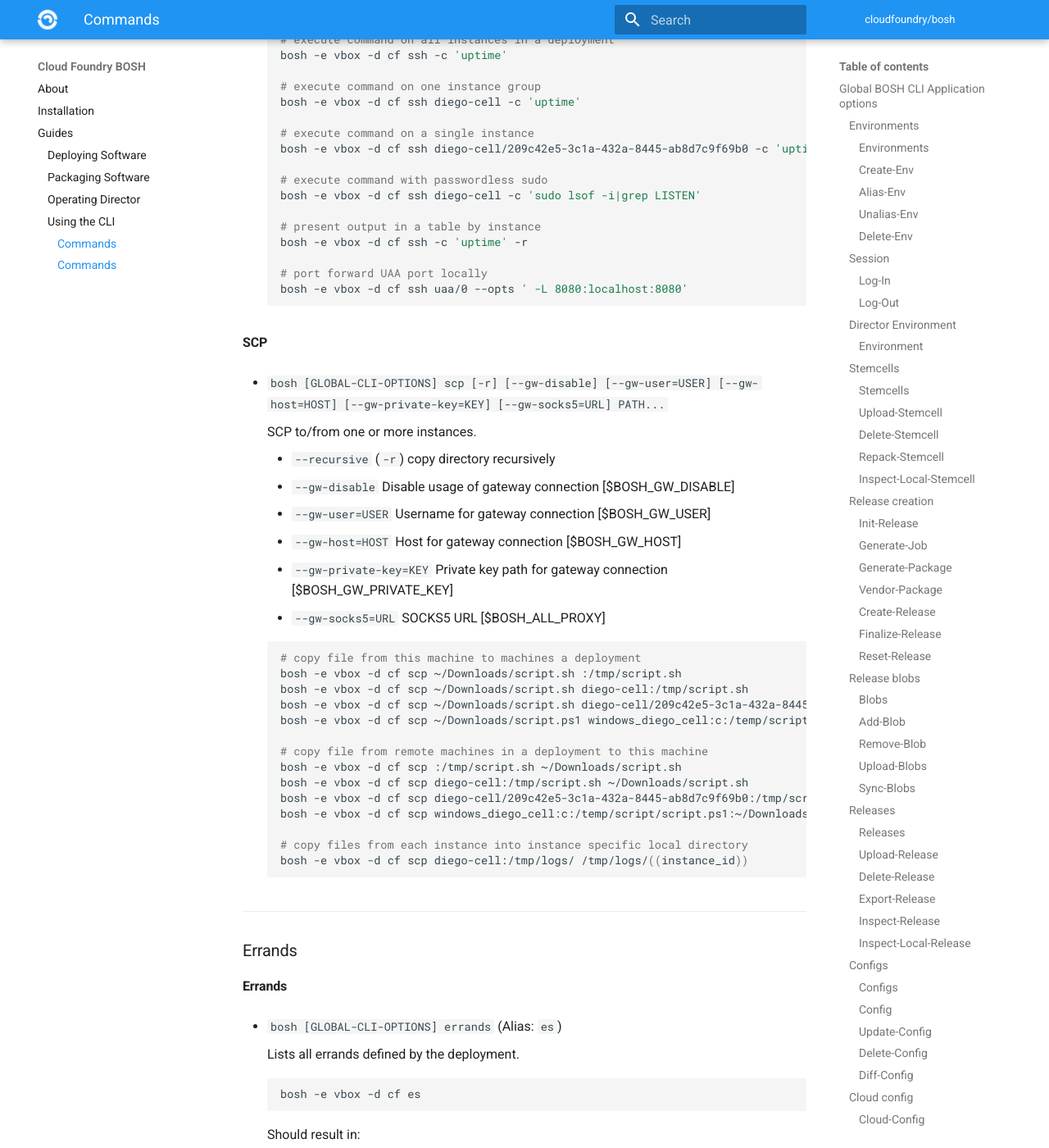
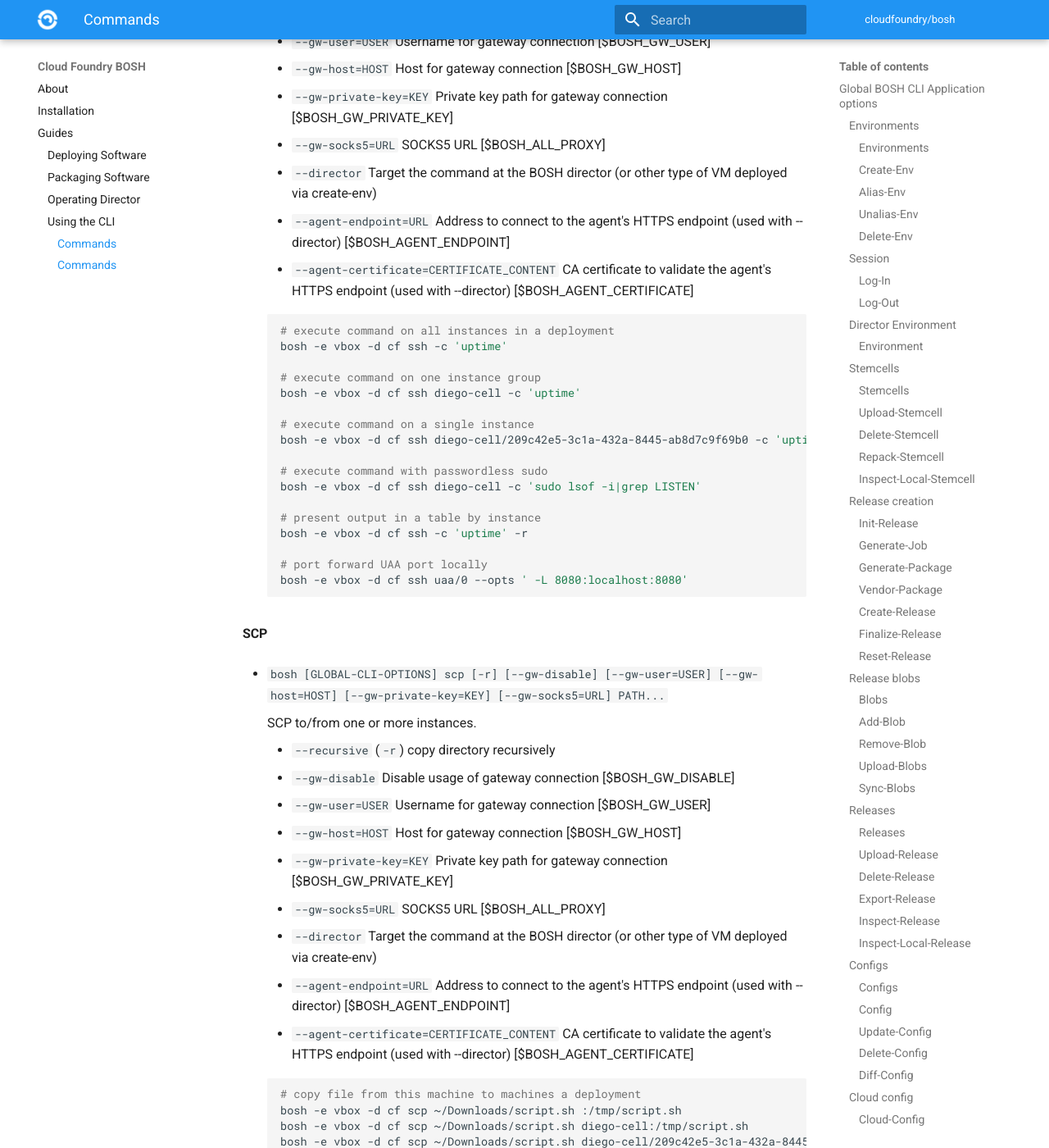
Before and after one commit to cloudfoundry/docs-bosh, an MkDocs documentation site: the page built from content/cli-v2.md, in a window 1280 px wide and 1400 px high, scrolled down 30939 px. Shown: the whole window at 82% size. Built offline with MkDocs 1.6.1 and Material for MkDocs 9.7.7, drawn with Linux system fonts in a browser that asks for light colours; old or Windows-style settings are respelled for this version of MkDocs; some of the changed text lies outside the part shown.

Commit message:
Update scp, ssh, and logs command options

````diff
--- a/content/cli-v2.md
+++ b/content/cli-v2.md
@@ -1113,6 +1113,9 @@ See [CPI config](cpi-config.md).
     - `--gw-host=HOST` Host for gateway connection [$BOSH_GW_HOST]
     - `--gw-private-key=KEY` Private key path for gateway connection [$BOSH_GW_PRIVATE_KEY]
     - `--gw-socks5=URL` SOCKS5 URL [$BOSH_ALL_PROXY]
+    - `--director` Target the command at the BOSH director (or other type of VM deployed via create-env)
+    - `--agent-endpoint=URL` Address to connect to the agent's HTTPS endpoint (used with --director) [$BOSH_AGENT_ENDPOINT]
+    - `--agent-certificate=CERTIFICATE_CONTENT` CA certificate to validate the agent's HTTPS endpoint (used with --director) [$BOSH_AGENT_CERTIFICATE]
 
     See [Location and use of logs](job-logs.md) for details.
 
@@ -1262,6 +1265,9 @@ See [CPI config](cpi-config.md).
     - `--gw-host=HOST` Host for gateway connection [$BOSH_GW_HOST]
     - `--gw-private-key=KEY` Private key path for gateway connection [$BOSH_GW_PRIVATE_KEY]
     - `--gw-socks5=URL` SOCKS5 URL [$BOSH_ALL_PROXY]
+    - `--director` Target the command at the BOSH director (or other type of VM deployed via create-env)
+    - `--agent-endpoint=URL` Address to connect to the agent's HTTPS endpoint (used with --director) [$BOSH_AGENT_ENDPOINT]
+    - `--agent-certificate=CERTIFICATE_CONTENT` CA certificate to validate the agent's HTTPS endpoint (used with --director) [$BOSH_AGENT_CERTIFICATE]
 
     ```shell
     # execute command on all instances in a deployment
@@ -1295,6 +1301,9 @@ See [CPI config](cpi-config.md).
     - `--gw-host=HOST` Host for gateway connection [$BOSH_GW_HOST]
     - `--gw-private-key=KEY` Private key path for gateway connection [$BOSH_GW_PRIVATE_KEY]
     - `--gw-socks5=URL` SOCKS5 URL [$BOSH_ALL_PROXY]
+    - `--director` Target the command at the BOSH director (or other type of VM deployed via create-env)
+    - `--agent-endpoint=URL` Address to connect to the agent's HTTPS endpoint (used with --director) [$BOSH_AGENT_ENDPOINT]
+    - `--agent-certificate=CERTIFICATE_CONTENT` CA certificate to validate the agent's HTTPS endpoint (used with --director) [$BOSH_AGENT_CERTIFICATE]
 
     ```shell
     # copy file from this machine to machines a deployment
````
